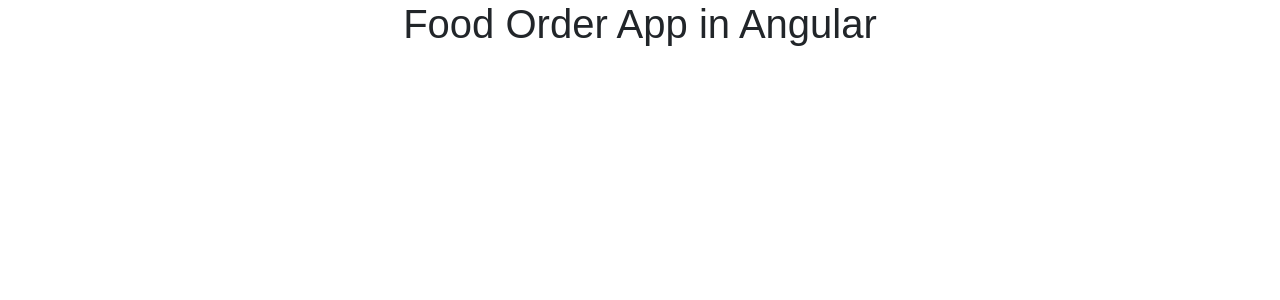
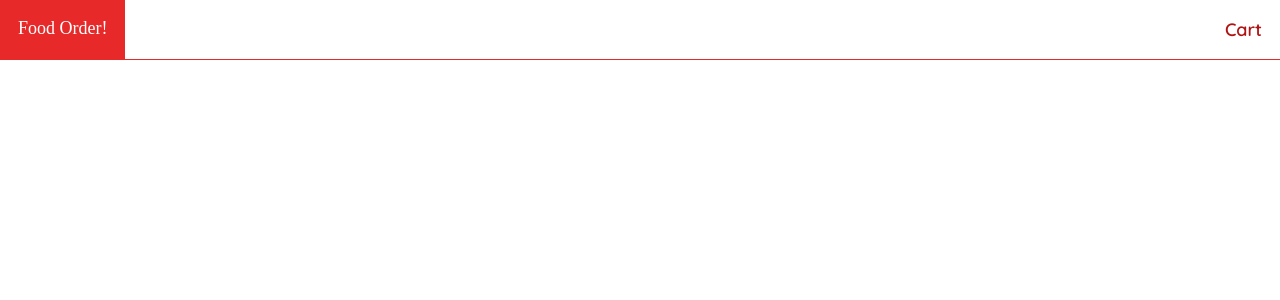
Before and after one commit to viettu2k/food-order, an Angular app: page / in a window 1280 px wide. Shown: the top 300 px of the page. Built offline with nearby package versions, Linux system fonts and the light colour scheme.

Commit message:
adding header component & styling

```diff
--- a/src/app/app.component.html
+++ b/src/app/app.component.html
@@ -1 +1 @@
-<h1 class="text-center">Food Order App in Angular</h1>
+<app-header></app-header>
--- a/src/app/app.module.ts
+++ b/src/app/app.module.ts
@@ -2,10 +2,12 @@
 import { BrowserModule } from '@angular/platform-browser';
 
 import { AppComponent } from './app.component';
+import { HeaderComponent } from './header/header.component';
 
 @NgModule({
   declarations: [
-    AppComponent
+    AppComponent,
+    HeaderComponent
   ],
   imports: [
     BrowserModule
--- /dev/null
+++ b/src/app/header/header.component.css
@@ -0,0 +1,35 @@
+header {
+  background-color: white;
+  padding: 0;
+  border-bottom: 1px solid #e72929;
+}
+
+a {
+  color: #af1313;
+}
+
+a:hover {
+  background-color: #e72929;
+  color: white;
+}
+
+.container {
+  margin: 0 auto;
+  display: flex;
+  justify-content: space-between;
+}
+
+a.logo {
+  font-family: bold;
+  padding: 1em;
+}
+
+nav ul {
+  list-style-type: none;
+  margin: 0;
+}
+
+nav ul li a {
+  padding: 1em;
+  display: inline-block;
+}
--- /dev/null
+++ b/src/app/header/header.component.html
@@ -0,0 +1,12 @@
+<header>
+  <div class="container">
+    <a href="#" routerLink="/" class="logo">Food Order!</a>
+    <nav>
+      <ul>
+        <li>
+          <a href="#" routerLink="/cart-page">Cart</a>
+        </li>
+      </ul>
+    </nav>
+  </div>
+</header>
--- /dev/null
+++ b/src/app/header/header.component.ts
@@ -0,0 +1,15 @@
+import { Component, OnInit } from '@angular/core';
+
+@Component({
+  selector: 'app-header',
+  templateUrl: './header.component.html',
+  styleUrls: ['./header.component.css']
+})
+export class HeaderComponent implements OnInit {
+
+  constructor() { }
+
+  ngOnInit(): void {
+  }
+
+}
--- a/src/index.html
+++ b/src/index.html
@@ -6,19 +6,19 @@
     <base href="/" />
     <meta name="viewport" content="width=device-width, initial-scale=1" />
     <link rel="icon" type="image/x-icon" href="favicon.ico" />
-    <link
+    <!-- <link
       href="https://cdn.jsdelivr.net/npm/bootstrap@5.2.0-beta1/dist/css/bootstrap.min.css"
       rel="stylesheet"
       integrity="sha384-0evHe/X+R7YkIZDRvuzKMRqM+OrBnVFBL6DOitfPri4tjfHxaWutUpFmBp4vmVor"
       crossorigin="anonymous"
-    />
+    /> -->
   </head>
   <body>
     <app-root></app-root>
-    <script
+    <!-- <script
       src="https://cdn.jsdelivr.net/npm/bootstrap@5.2.0-beta1/dist/js/bootstrap.bundle.min.js"
       integrity="sha384-pprn3073KE6tl6bjs2QrFaJGz5/SUsLqktiwsUTF55Jfv3qYSDhgCecCxMW52nD2"
       crossorigin="anonymous"
-    ></script>
+    ></script> -->
   </body>
 </html>
--- a/src/styles.css
+++ b/src/styles.css
@@ -1,5 +1,6 @@
 /* You can add global styles to this file, and also import other style files */
 @import url("https://fonts.googleapis.com/css?family=Open+Sans&display=swap");
+@import url("https://fonts.googleapis.com/css2?family=Quicksand:wght@600&display=swap");
 
 * {
   box-sizing: border-box;
@@ -7,6 +8,10 @@
 
 body {
   margin: 0;
-  font-family: Arial, Helvetica, sans-serif;
+  font-family: "Quicksand", sans-serif;
   font-size: 18px;
 }
+
+a {
+  text-decoration: none;
+}
```
Also changed, not shown: 1 other file (tests, documents, lock files or other folders).
